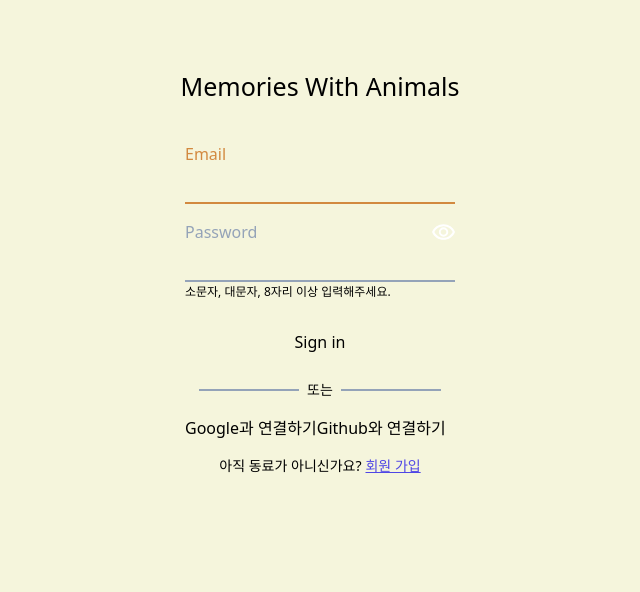
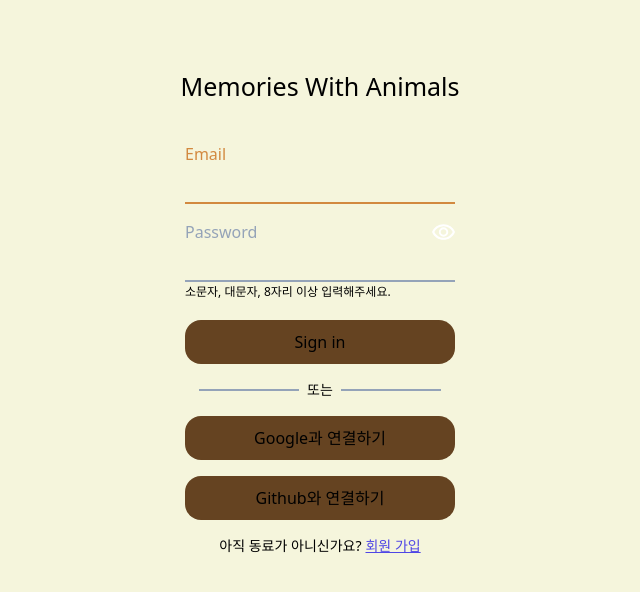
Before and after one commit to codingjwp/Memories-with-Animals, a Next.js app: page /accounts/login in a window 1280 px wide. Shown: the top 592 px of the page, without its empty margins (320-960 px from the left). Built offline with nearby package versions, Linux system fonts and the light colour scheme.

Commit message:
feat: button 색상 문제로 인한 수정

```diff
--- a/components/buttons/Button.tsx
+++ b/components/buttons/Button.tsx
@@ -4,10 +4,10 @@ import { MouseEvent, ButtonHTMLAttributes } from "react";
 import cx from 'classnames';
 
 type BtnComponentProps = {
-  size?: "sm" | "md" | "lr" | "icon",
-  btnColor?: 'baseLight' | 'baseDark' | 'specialLight' | 'specialDark' | "transparent",
+  size: "sm" | "md" | "lr" | "icon",
+  btnColor: 'light' | 'dark' | 'sp-light' | 'sp-dark' | "transparent",
   textPos?: "vertical" | "horizontal",
-  customStyle?: string | null,
+  customStyle?: string | undefined,
   onClick?: (event: MouseEvent<HTMLButtonElement>) => void
 }
 
@@ -15,26 +15,28 @@ type ButtonAttributes = BtnComponentProps & ButtonHTMLAttributes<HTMLButtonEleme
 
 export default function Button({
   size='sm',
-  btnColor='baseDark',
+  btnColor,
   textPos='horizontal',
-  customStyle = null,
+  customStyle = undefined,
   onClick,
   children
 }: ButtonAttributes) {
-  const isDefaultStyle = customStyle === null;
   const btnBgColor = `bg-${btnColor}`;
   return (
     <button className={cx(
+      'flex items-center justify-center transition-all duration-200 ease-in',
       {
-        'flex items-center justify-center': isDefaultStyle,
-        'transition-all duration-200 ease-in': isDefaultStyle,
-        'rounded-2xl gap-2 active:shadow-[inset_4px_4px_10px_rgba(0,0,0,0.6),inset_-4px_-4px_10px_rgba(255,255,255,0.6)]': isDefaultStyle && size !== 'icon',
-        'w-28 h-10': isDefaultStyle && size === 'sm',
-        'w-60 h-11': isDefaultStyle && size === 'md',
-        'w-full h-11': isDefaultStyle && size === 'lr',
+        'rounded-2xl gap-2 active:shadow-[inset_4px_4px_10px_rgba(0,0,0,0.6),inset_-4px_-4px_10px_rgba(255,255,255,0.6)]': size !== 'icon',
+        'w-28 h-10': size === 'sm',
+        'w-60 h-11': size === 'md',
+        'w-full h-11': size === 'lr',
         'flex-col': textPos === 'vertical',
-        [`${btnBgColor}`]: true,
-        [`${customStyle}`]: !isDefaultStyle
+        'bg-baseLight': btnColor === 'light',
+        'bg-baseDark': btnColor === 'dark',
+        'bg-specialLight': btnColor === 'sp-light',
+        'bg-specialDark': btnColor === 'sp-dark',
+        'bg-transparent': btnColor === 'transparent',
+        [`${customStyle}`]: customStyle !== undefined
       })}
       onClick={onClick}>
       {children}
```
